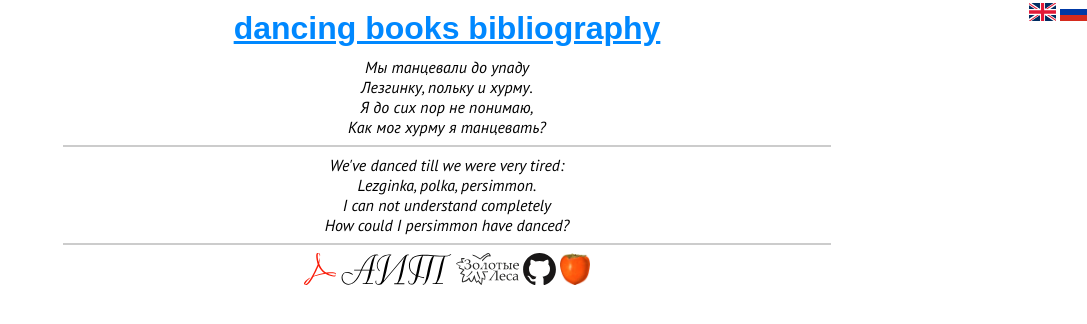
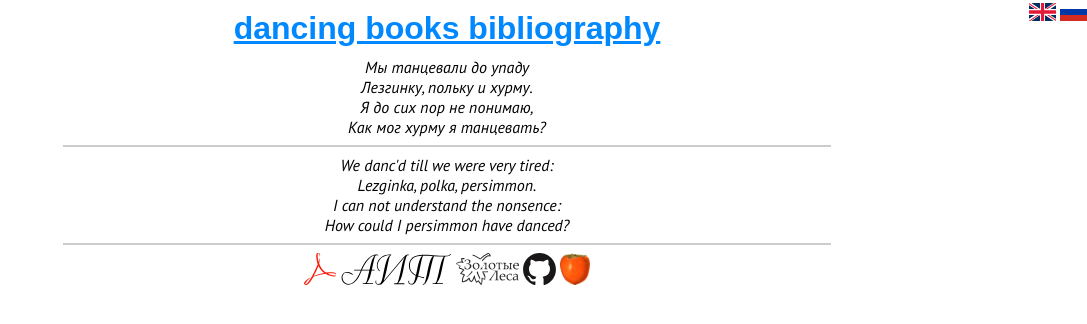
Before and after one commit to hda-technical/dancebooks, a Python web app: template www/templates/persimmon.html in a window 1280 px wide. Shown: the top 324 px of the page, without its empty margins (193-1280 px from the left). Run offline with Jinja, Linux system fonts and the light colour scheme; the template is opened without the code that fills it, so the values that code supplies are empty; some libraries are stand-ins or nearby versions; some web fonts are replaced.

Commit message:
Updated persimmon page

```diff
--- a/www/templates/persimmon.html
+++ b/www/templates/persimmon.html
@@ -13,9 +13,9 @@
 			</div>
 			<hr/>
 			<div class="center" style="font-style: italic;">
-				We've danced till we were very tired:<br/>
+				We danc'd till we were very tired:<br/>
 				Lezginka, polka, persimmon.<br/>
-				I can not understand completely<br/>
+				I can not understand the nonsence:<br/>
 				How could I persimmon have danced?<br/>
 			</div>
 			<hr/>
```
